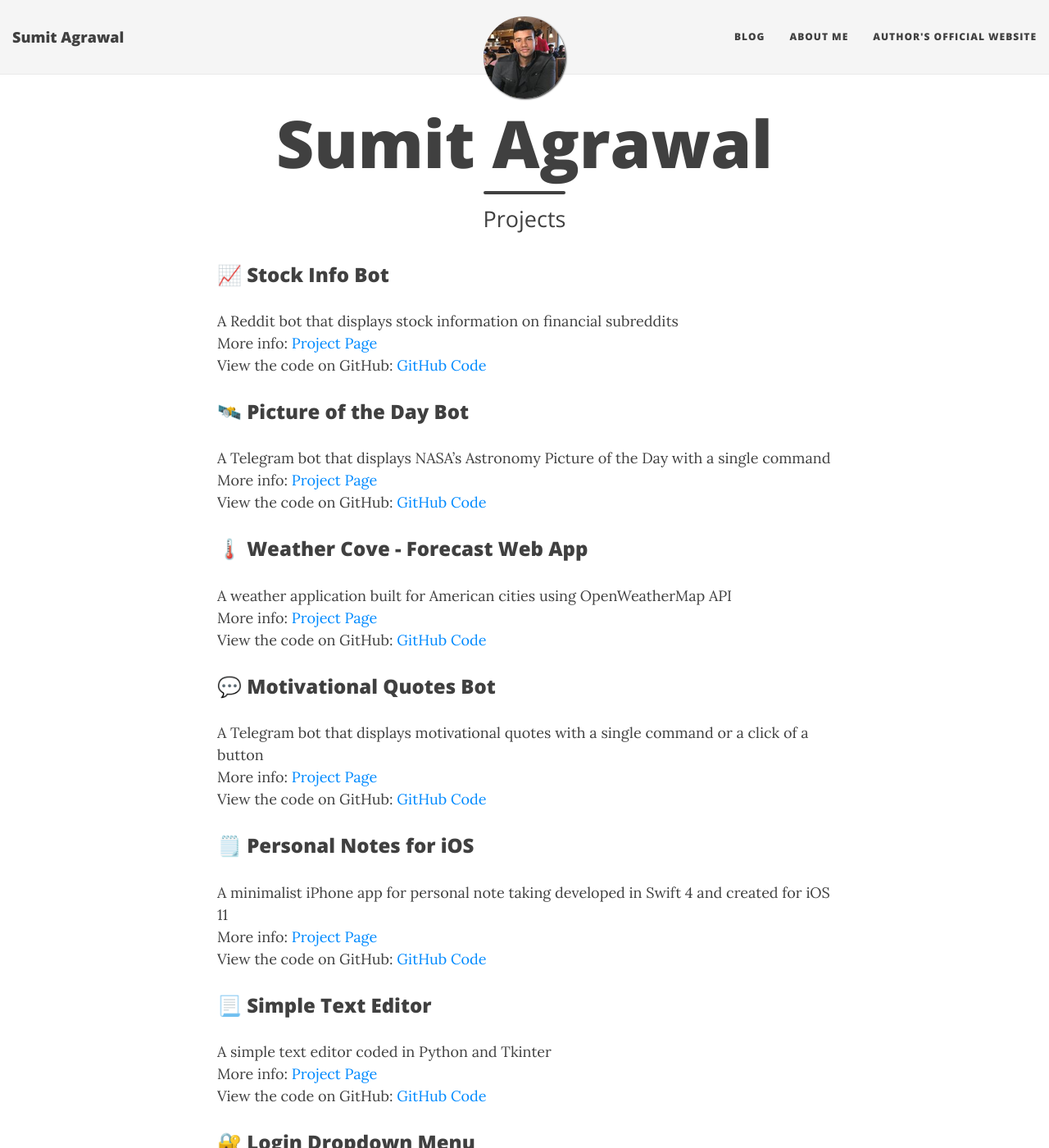
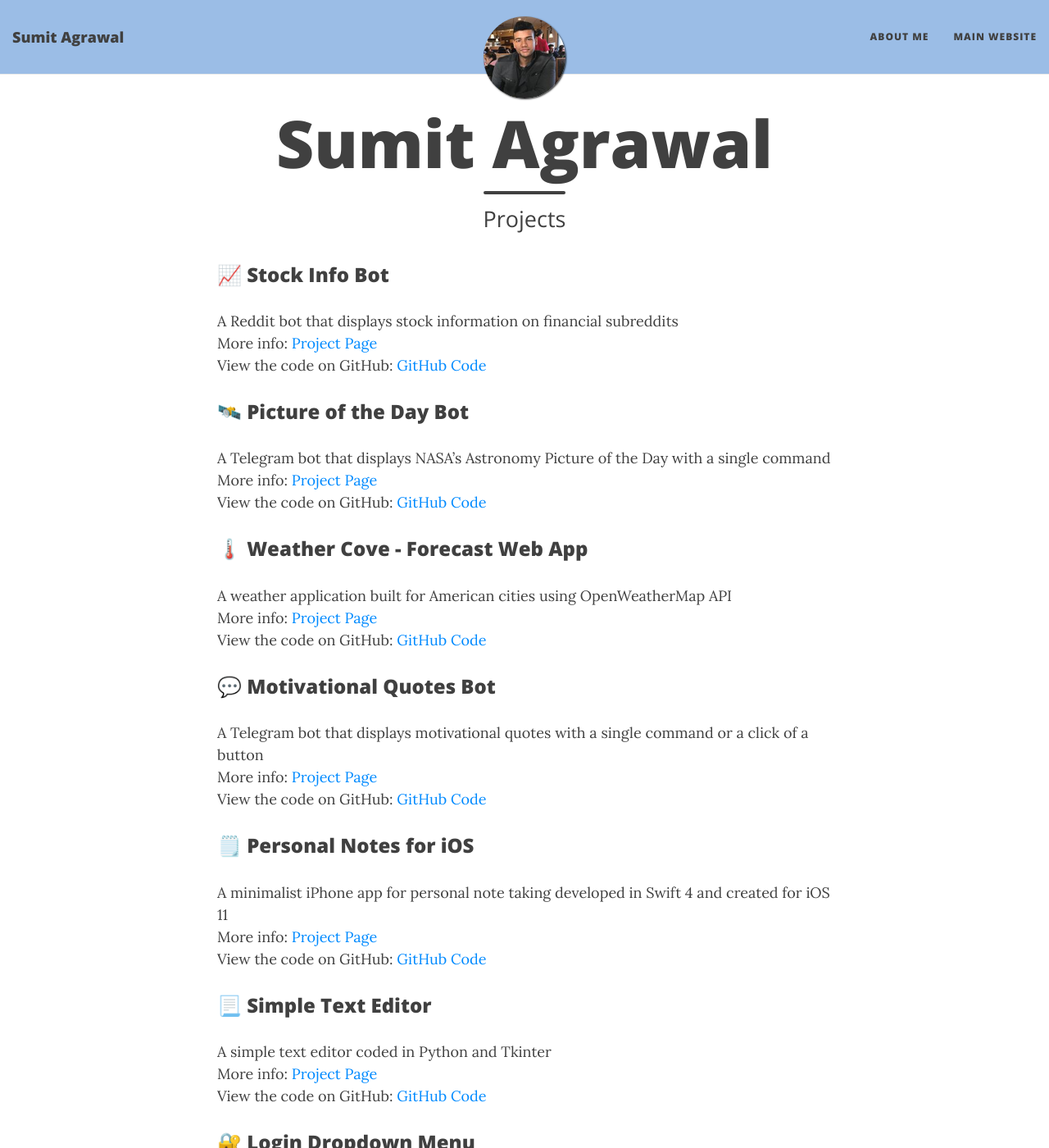
Before and after one commit to SumitAgr/Portfolio, a Jekyll site: the page built from index.md, in a window 1280 px wide and 1400 px high. Shown: the whole window at 82% size. Built offline with Jekyll 4.4.1, drawn with Linux system fonts in a browser that asks for light colours; nearby versions of some CDN libraries.

Commit message:
Update _config.yml

```diff
--- a/_config.yml
+++ b/_config.yml
@@ -23,10 +23,10 @@ description: Some snippets about my journey to become a good software engineer!
 
 # List of links in the navigation bar
 navbar-links:
-  Blog: "blog"
+#  Blog: "blog"
 #  Projects: "projects"
   About Me: "aboutme"
-  Author's Official Website: "https://sumitagrawal.com"
+  Main Website: "https://sumitagrawal.com"
 
 # Image to show in the navigation bar - image must be a square (width = height)
 # Remove this parameter if you don't want an image in the navbar
@@ -40,13 +40,13 @@ avatar: "/img/profile-pic.jpg"
 
 # Personalize the colors in your website. Colour values can be any valid CSS colour
 
-navbar-col: "#F5F5F5"
+navbar-col: "#9bbde6"
 navbar-text-col: "#404040"
 navbar-children-col: "#F5F5F5"
 page-col: "#FFFFFF"
 link-col: "#008AFF"
 hover-col: "#0085A1"
-footer-col: "#F5F5F5"
+footer-col: "#9bbde6"
 footer-text-col: "#777777"
 footer-link-col: "#404040"
 
```
